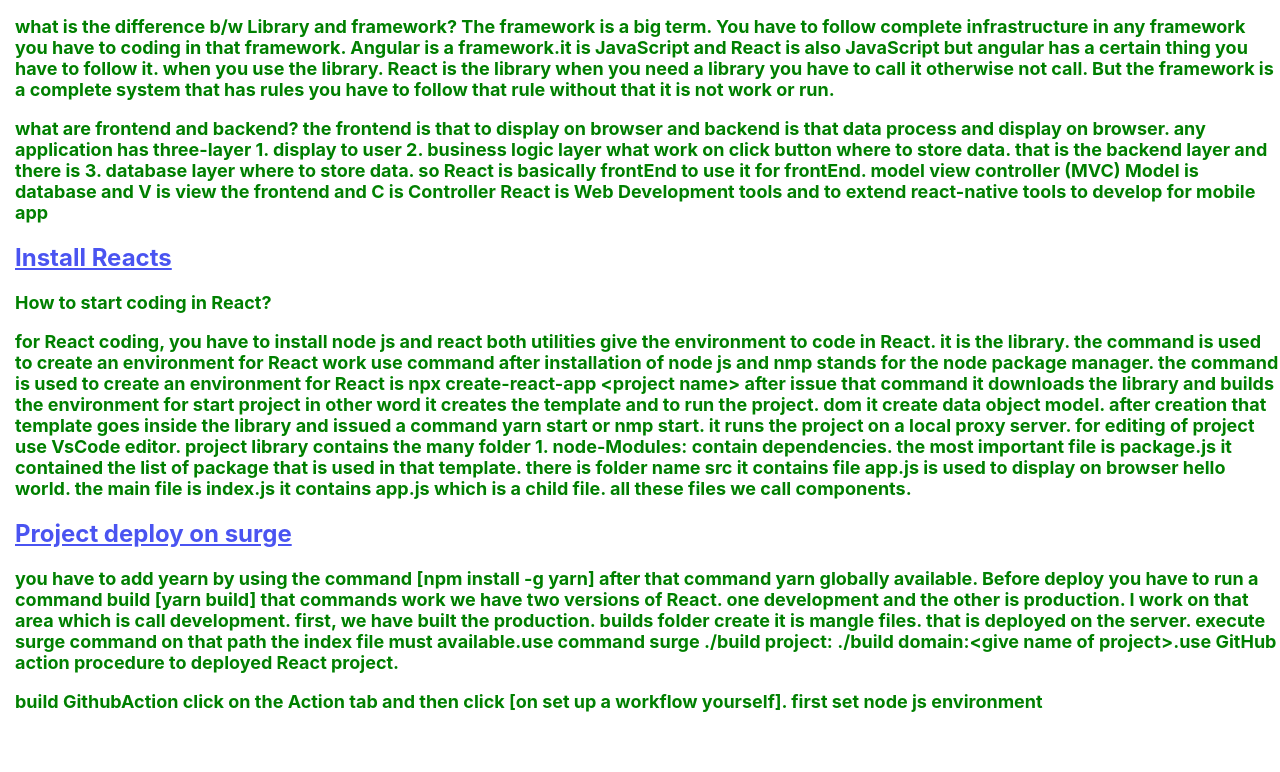
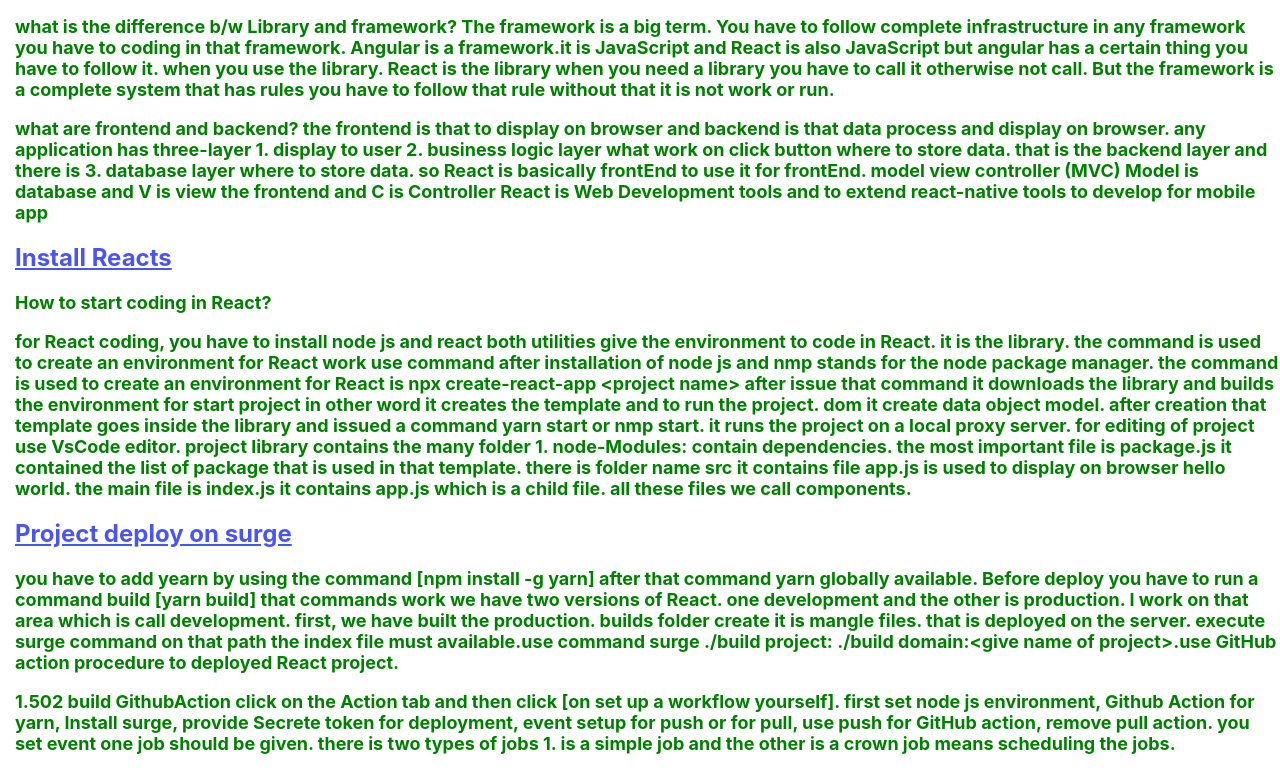
Before and after one commit to hasibullahkhan/botcamp20c2app, a React (Create React App) app: page / in a window 1280 px wide. Shown: the part 793-1565 px from the top of the page. Before the commit the page ends 1523 px from the top, so only its background shows below. Built offline with nearby package versions, Linux system fonts and the light colour scheme.

Commit message:
Update app.js GitHub action setup description define

```diff
--- a/src/App.js
+++ b/src/App.js
@@ -12,7 +12,7 @@ function App() {
         installq={"How to start coding in React?"}
         installa={"for React coding, you have to install node js and react both utilities give the environment to code in React. it is the library. the command is used to create an environment for React work use command after installation of node js and nmp stands for the node package manager. the command is used to create an environment for React is npx create-react-app <project name> after issue that command it downloads the library and builds the environment for start project in other word it creates the template and to run the project. dom it create data object model. after creation that template goes inside the library and issued a command yarn start or nmp start. it runs the project on a local proxy server. for editing of project use VsCode editor. project library contains the many folder 1. node-Modules: contain dependencies. the most important file is package.js it contained the list of package that is used in that template. there is folder name src it contains file app.js is used to display on browser hello world. the main file is index.js it contains app.js which is a child file. all these files we call components."}
         deploy={"you have to add yearn by using the command [npm install -g yarn] after that command yarn globally available. Before deploy you have to run a command build [yarn build] that commands work we have two versions of React. one development and the other is production. I work on that area which is call development. first, we have built the production. builds folder create it is mangle files. that is deployed on the server. execute surge command on that path the index file must available.use command surge ./build project: ./build domain:<give name of project>.use GitHub action procedure to deployed React project."}
-        deploy1={"build GithubAction click on the Action tab and then click [on set up a workflow yourself]. first set node js environment   "} />
+        deploy1={" 1.502 build GithubAction click on the Action tab and then click [on set up a workflow yourself]. first set node js environment, Github Action for yarn, Install surge, provide Secrete token for deployment, event setup for push or for pull, use push for GitHub action, remove pull action. you set event one job should be given. there is two types of jobs 1. is a simple job and the other is a crown job means scheduling the jobs."} />
 
       {/* <About name={"Hasibullah Khan"} roll={"PIAICxxxxxx"} city={"Karchi"} gender={"Male"} email={"haisbpak@gmail.com"} batch={"Batch 34"} /> */}
 
```
